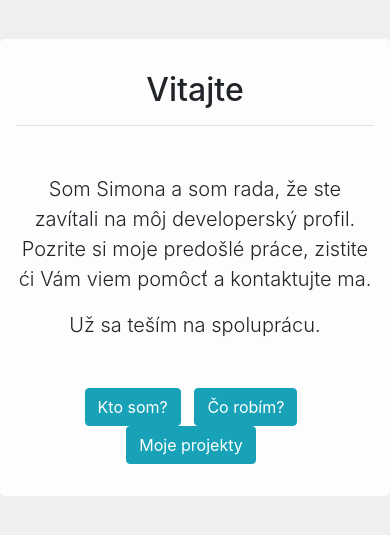
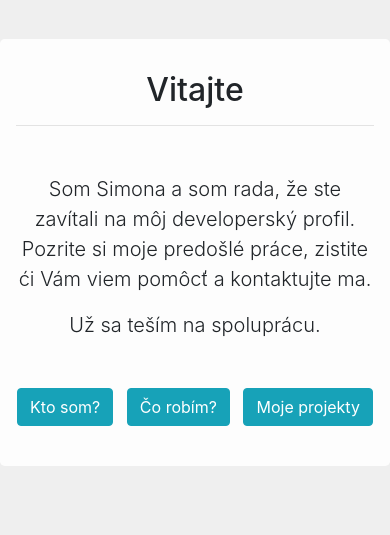
Before and after one commit to SimonaGlom/SimonaGlom.github.io, a Jekyll site: the page built from index.html, in a window 390 px wide. Shown: the top 535 px of the page. Built offline with Jekyll 4.4.1, drawn with Linux system fonts in a browser that asks for light colours; nearby versions of some CDN libraries; some web fonts are replaced.

Commit message:
ADDED: responsive design

```diff
--- a/_layouts/devtech-item.html
+++ b/_layouts/devtech-item.html
@@ -2,10 +2,10 @@
 layout: null
 ---
 <article class="row mt-85">
-  	<div class="col-sm-4 devtech-icons-wrapper">
+  	<div class="col-sm-4 devtech-icons-wrapper col-12">
         <img class="devtech-icon" src="{{ page.image_path }}" alt="{{ page.title }}">
     </div>
-    <div class="col-sm-8">
+    <div class="col-sm-8 col-12">
         <div>
             <h2 class="mb-3">{{ page.title }}</h2>
             <div class="lead paragraph-text-size text-justify">{{ content }}</div>
--- a/_layouts/project-item.html
+++ b/_layouts/project-item.html
@@ -6,7 +6,7 @@
     {% if page.carousel %}
         <article class="regular slider mt-5 mb-4">
                 {% for image in page.carousel %}
-                <div>
+                <div class="image-slideshow-wrapper">
                     <img src="{{ image }}">
                 </div>
                 {% endfor %}
--- a/about/about.html
+++ b/about/about.html
@@ -6,12 +6,12 @@
 ---
 
 <section class="row mb-3 mt-5">
-    <div class="col-sm-6">
+    <div class="col-sm-12 col-12 col-md-6">
         <div class="profile-photo-wrapper vertical-middle">
             <img  class="profile-photo" src="{{ page.image_path }}">
         </div>
     </div>
-    <div class="col-sm-6">
+    <div class="col-sm-12 col-12 col-md-6">
         <h2 class="display-4 mb-4">Kto som?</h2>
         <div>
             <p class="font-weight-light lead  text-justify">Som študentkou fakulty informatiky a informačných technológií.
--- a/css/styles.css
+++ b/css/styles.css
@@ -28,12 +28,12 @@
 
 .devtech-icon {
     max-height: 150px;
-    max-width: 250px;
+    max-width: 100%;
 }
 
 .profile-photo {
     max-height: 550px;
-    max-width: 500px;
+    max-width: 100%;
 }
 
 .profile-poto-wrapper {
@@ -106,3 +106,7 @@
     right: 25px !important;
     z-index: 2;
 }
+
+.image-slideshow-wrapper img{
+    width:100%;
+}
--- a/index.html
+++ b/index.html
@@ -9,8 +9,8 @@
 		<p class="mb-5">Už sa teším na spoluprácu.</p>
 	</div>
 	<div>
-		<a href="/about" type="button" class="btn btn-info mr-2">Kto som?</a>
-		<a href="/devprofile" type="button" class="btn btn-info mr-2">Čo robím?</a>
-		<a href="/projects" type="button" class="btn  btn-info mr-2">Moje projekty</a>
+		<a href="/about" type="button" class="btn btn-info mr-2 mb-2">Kto som?</a>
+		<a href="/devprofile" type="button" class="btn btn-info mr-2 mb-2">Čo robím?</a>
+		<a href="/projects" type="button" class="btn  btn-info mb-2">Moje projekty</a>
 	</div>
 </section>
--- a/project-items/project-items.html
+++ b/project-items/project-items.html
@@ -9,7 +9,7 @@
         aj 3. a 4. zadanie z predmetu Webové publikovanie. </p>
     <div class="row mt-5">
         {% for project in site.projects %}
-            <div class="col-sm-4">
+            <div class="col-sm-6 col-12 col-md-4">
                 <a href="{{ project.url_path }}" class="card mb-4 ">
                     <img src="{{project.image_path}}" class="card-img-top">
                     <div class="project-overlay">
```
